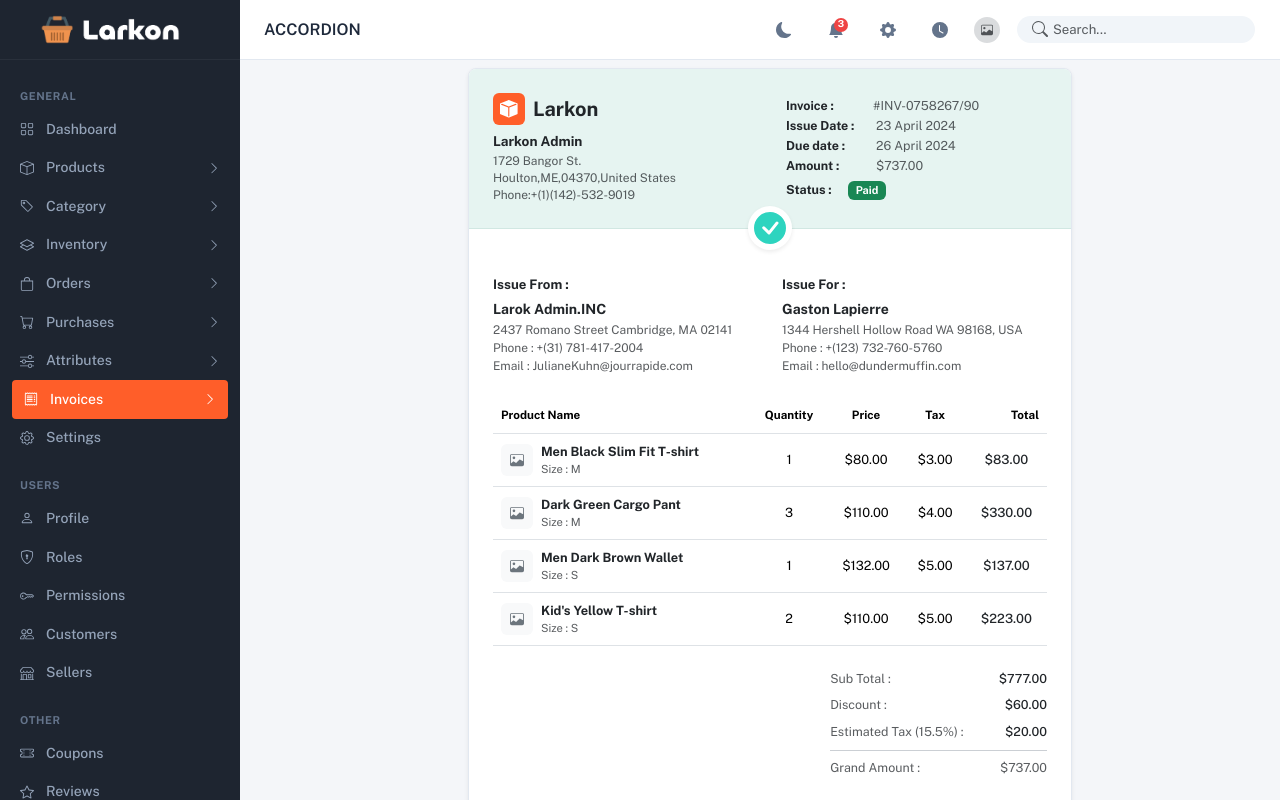
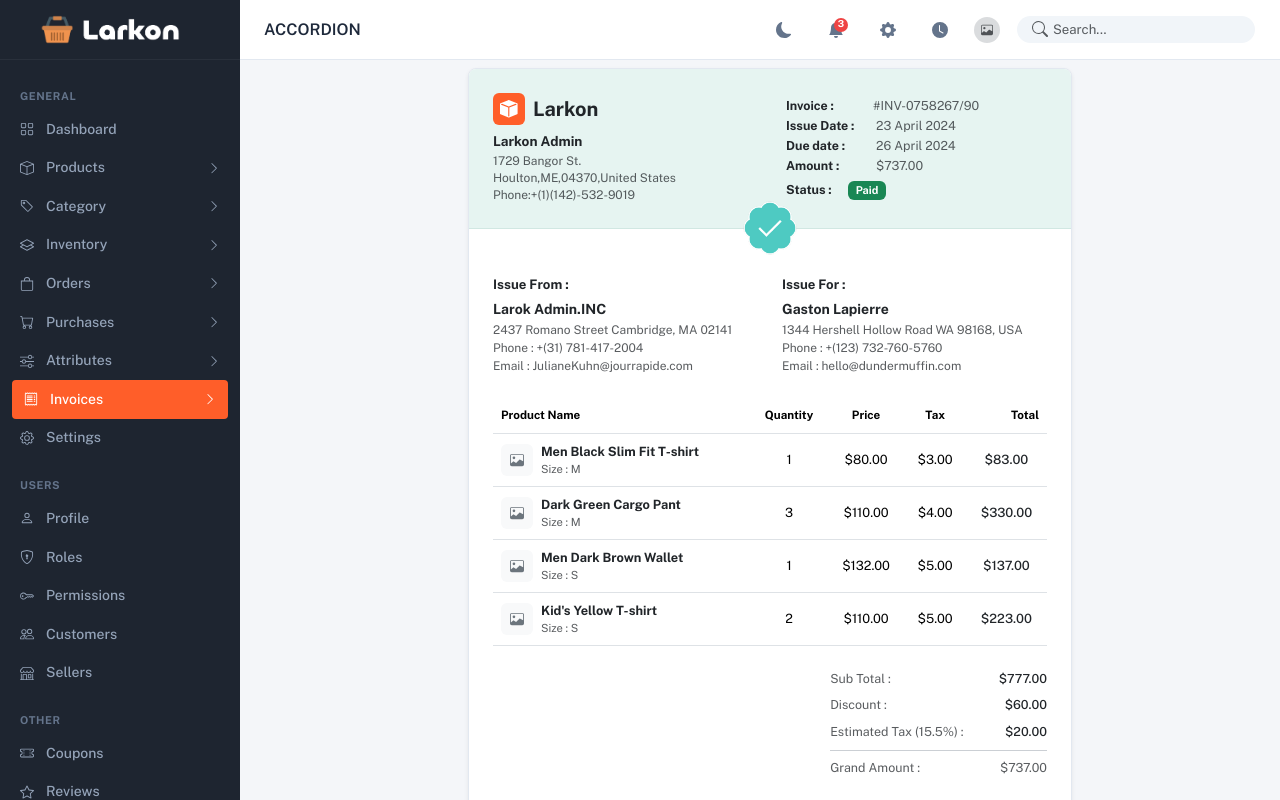
Before and after one commit to Potnuru-Jayavijaygopi/larkonproject, a React (Vite) app: page /invoices/details in a window 1280 px wide. Shown: the top 800 px of the page. Built offline with nearby package versions, Linux system fonts and the light colour scheme.

Commit message:
updated createinvoice

```diff
--- a/src/Pages/invoices/CreateInvoice.jsx
+++ b/src/Pages/invoices/CreateInvoice.jsx
@@ -78,7 +78,7 @@ function CreateInvoice({onNavigate}) {
                   <div
   className="d-inline-flex align-items-center px-3 py-2 mb-3"
   style={{ border: "1px dashed #FF8A4C", borderRadius: "12px", gap: "6px", }} >
-  <img src={logo} alt="logo" width="22" height="22" />
+  <img src={logo} alt="logo" width="60" height="auto" />
 
   <span className="fw-bold" style={{ fontSize: "18px", color: "#111827", lineHeight: "22px", }} > Larkon </span>
 </div>
--- a/src/Pages/invoices/InvoiceDetails.jsx
+++ b/src/Pages/invoices/InvoiceDetails.jsx
@@ -1,8 +1,10 @@
 import Sidebar from '../../Components/Sidebar';
+import checkBadge from "../../assets/image.png";
+
 
 import {
   BsBoxFill,
-  BsCheckCircleFill,
+
   BsExclamationCircleFill,
   BsImage
 } from 'react-icons/bs';
@@ -54,10 +56,10 @@ function InvoiceDetails({onNavigate}) {
                 </div>
               </div>
               <div
-              className="position-absolute top-100 start-50 translate-middle rounded-circle bg-white shadow-sm p-1 d-flex align-items-center justify-content-center"
-              style={{zIndex: 5, width: '44px', height: '44px'}}
+              className="position-absolute top-100 start-50 translate-middle "
+              style={{zIndex: 10}}
               >
-                <BsCheckCircleFill className="fs-2" style={{color: '#2dd4bf'}}/>
+                <img src={checkBadge} alt="Paid"style={{ width: "55px",height: "55px",objectFit: "contain",display: "block",}}/>
               </div>
             </div>
             <div className="p-4 pt-5">
```
Also changed, not shown: src/assets/image.png (added).
